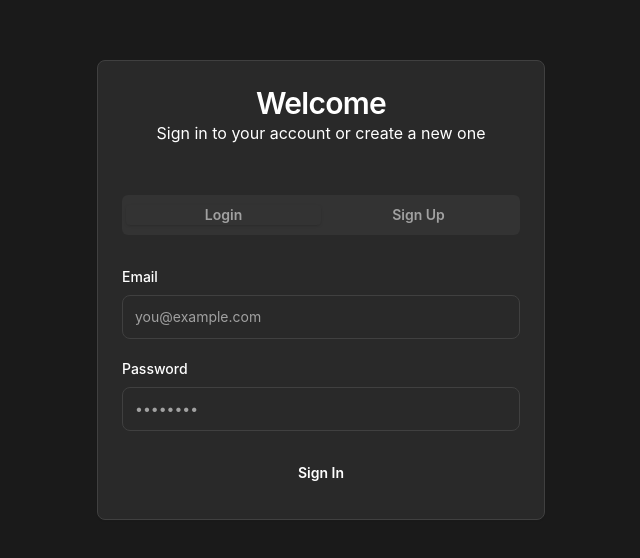
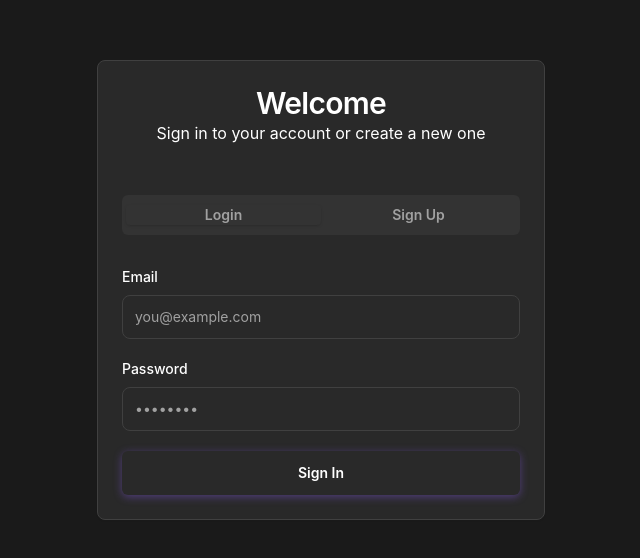
Before and after one commit to TNDIGITALMARK/8897aaee-b066-4fb3-950d-3c800b99bd38, a Next.js app: page /auth in a window 1280 px wide. Shown: the part 110-668 px from the top of the page, without its empty margins (319-959 px from the left). Built offline with nearby package versions, Linux system fonts and the light colour scheme; no server answers.

Commit message:
Phoenix Agent implementation - I think that there is something wrong with the but...

```diff
--- a/src/components/ui/button.tsx
+++ b/src/components/ui/button.tsx
@@ -9,21 +9,21 @@ const buttonVariants = cva(
   {
     variants: {
       variant: {
-        default: "bg-primary text-primary-foreground hover:bg-primary/90",
+        default: "bg-primary text-primary-foreground hover:bg-primary/90 shadow-button",
         destructive:
           "bg-destructive text-destructive-foreground hover:bg-destructive/90",
         outline:
           "border border-input bg-background hover:bg-accent hover:text-accent-foreground",
         secondary:
-          "bg-secondary text-secondary-foreground hover:bg-secondary/80",
+          "bg-secondary text-secondary-foreground hover:bg-secondary/80 shadow-button",
         ghost: "hover:bg-accent hover:text-accent-foreground",
-        link: "text-primary underline-offset-4 hover:underline",
+        link: "text-primary underline-offset-4 hover:underline p-0",
       },
       size: {
-        default: "h-10 px-4 py-2",
-        sm: "h-9 rounded-md px-3",
-        lg: "h-11 rounded-md px-8",
-        icon: "h-10 w-10",
+        default: "h-10 px-4 py-2.5",
+        sm: "h-9 rounded-md px-3 py-2",
+        lg: "h-11 rounded-md px-8 py-3",
+        icon: "h-10 w-10 p-0",
       },
     },
     defaultVariants: {
```
